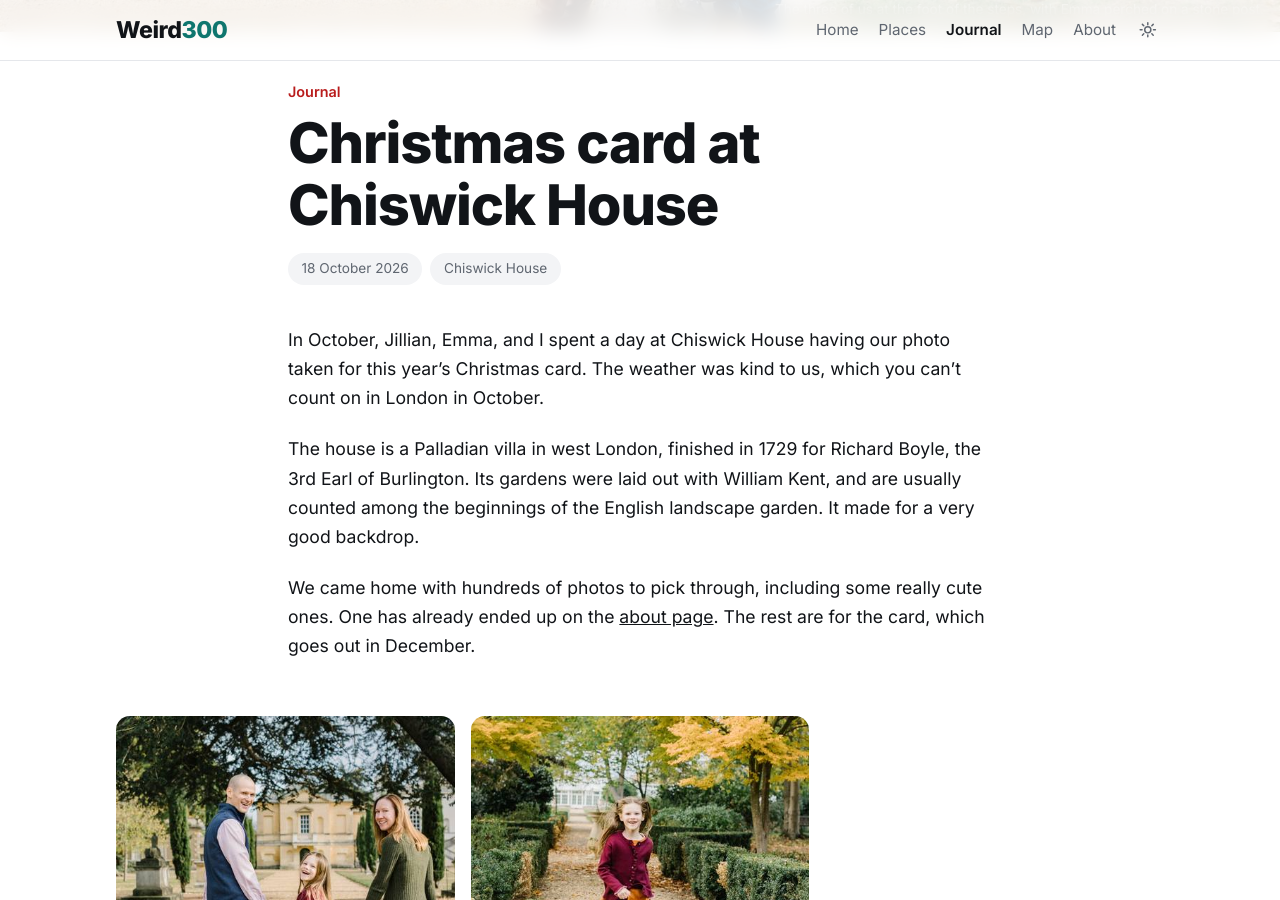
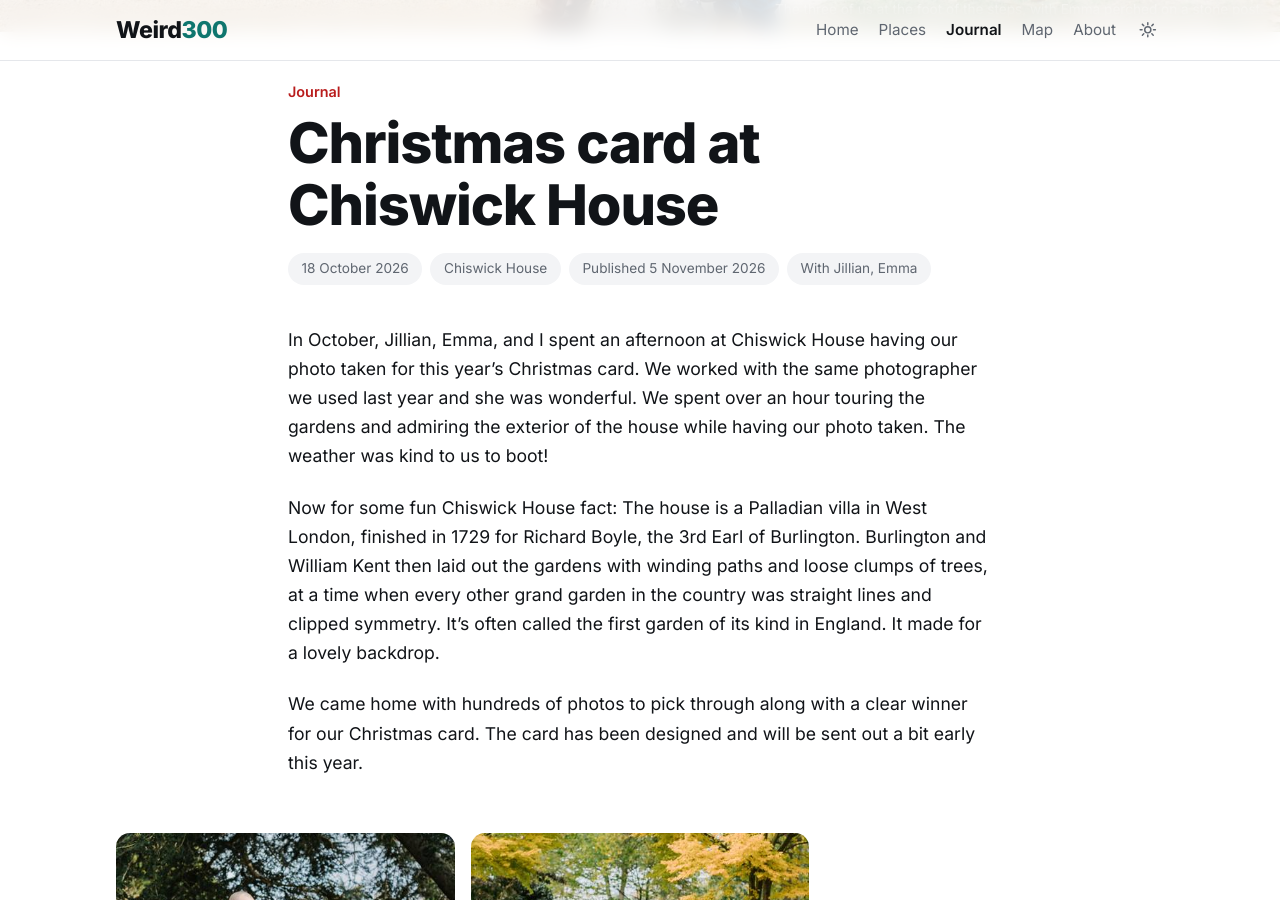
Before and after one commit to tchingos/weird300, a Jekyll site: the page built from _posts/2026-10-18-christmas-card-at-chiswick-house.md, in a window 1280 px wide and 900 px high, scrolled down 731 px. Built offline with Jekyll 4.4.1, drawn with Linux system fonts in a browser that asks for light colours.

Commit message:
Give journal posts a published date and a with pill
Tim's rewrite of the Chiswick House post, plus the two pills it was missing.
Places already showed "Published" and "With" through place-facts.html; posts
built their pill row inline in the layout and showed neither.

That row now comes from post-facts.html, mirroring the place include. The
generator fills both fields in, so future posts get them without a hand-edit,
and new_post.py takes --with the way new_visit.py already does.

Published dates are backfilled from the commit that first added each post:
11 October for the book, 5 November for Chiswick House.

Co-Authored-By: Claude Opus 5 <noreply@anthropic.com>

```diff
--- /dev/null
+++ b/_includes/post-facts.html
@@ -0,0 +1,11 @@
+{%- comment -%}
+  The pill row under a journal post's title. Params: post.
+  Mirrors place-facts.html, minus the fields that only a place in the book has.
+{%- endcomment -%}
+{% assign p = include.post %}
+<ul class="facts">
+  <li>{{ p.date | date: "%-d %B %Y" }}</li>
+  {% if p.location and p.location != "" %}<li>{{ p.location }}</li>{% endif %}
+  {% if p.published %}<li>Published {{ p.published | date: "%-d %B %Y" }}</li>{% endif %}
+  {% if p.with and p.with != "" %}<li>With {{ p.with }}</li>{% endif %}
+</ul>
--- a/_layouts/post.html
+++ b/_layouts/post.html
@@ -2,7 +2,7 @@
 layout: default
 ---
 <article class="place post">
-  {% capture meta %}<ul class="facts"><li>{{ page.date | date: "%-d %B %Y" }}</li>{% if page.location %}<li>{{ page.location }}</li>{% endif %}</ul>{% endcapture %}
+  {% capture meta %}{% include post-facts.html post=page %}{% endcapture %}
   {% include hero.html doc=page eyebrow="Journal" meta=meta %}
 
   <div class="prose">{{ content }}</div>
--- a/_posts/2026-10-18-christmas-card-at-chiswick-house.md
+++ b/_posts/2026-10-18-christmas-card-at-chiswick-house.md
@@ -4,6 +4,8 @@ summary: A family photo shoot in the gardens at Chiswick House, and the start of
 location: Chiswick House
 lat: 51.4837
 lng: -0.2587
+published: 2026-11-05
+with: Jillian, Emma
 photos:
 - file: 02.jpg
   shape: landscape
@@ -16,8 +18,8 @@ photos:
   caption: "Emma running down a hedge-lined path under the yellow autumn leaves."
 ---
 
-In October, Jillian, Emma, and I spent a day at Chiswick House having our photo taken for this year's Christmas card. The weather was kind to us, which you can't count on in London in October.
+In October, Jillian, Emma, and I spent an afternoon at Chiswick House having our photo taken for this year’s Christmas card. We worked with the same photographer we used last year and she was wonderful. We spent over an hour touring the gardens and admiring the exterior of the house while having our photo taken. The weather was kind to us to boot!
 
-The house is a Palladian villa in west London, finished in 1729 for Richard Boyle, the 3rd Earl of Burlington. Its gardens were laid out with William Kent, and are usually counted among the beginnings of the English landscape garden. It made for a very good backdrop.
+Now for some fun Chiswick House fact: The house is a Palladian villa in West London, finished in 1729 for Richard Boyle, the 3rd Earl of Burlington. Burlington and William Kent then laid out the gardens with winding paths and loose clumps of trees, at a time when every other grand garden in the country was straight lines and clipped symmetry. It's often called the first garden of its kind in England. It made for a lovely backdrop.
 
-We came home with hundreds of photos to pick through, including some really cute ones. One has already ended up on the [about page]({{ '/about/' | relative_url }}). The rest are for the card, which goes out in December.
+We came home with hundreds of photos to pick through along with a clear winner for our Christmas card. The card has been designed and will be sent out a bit early this year.
--- a/scripts/new_post.py
+++ b/scripts/new_post.py
@@ -26,6 +26,7 @@ def parse_args() -> argparse.Namespace:
     ap.add_argument("title", help="Post title")
     ap.add_argument("photos", nargs="*", type=Path, help="Photo files and/or folders")
     ap.add_argument("--date", type=date.fromisoformat, help="YYYY-MM-DD")
+    ap.add_argument("--with", dest="companions", help="Who came along")
     ap.add_argument("--slug", help="Override the slug derived from the title")
     return ap.parse_args()
 
@@ -45,7 +46,7 @@ def main() -> None:
         imported = photos.import_all(sources, site.photo_dir("post", slug))
         dates = [p.taken for p in imported if p.taken]
         day = args.date or (min(dates) if dates else date.today())
-        page = new_post(site.post_path(day, slug), args.title)
+        page = new_post(site.post_path(day, slug), args.title, args.companions)
     page.add_photos(imported)
     page.save()
 
```
Also changed, not shown: _posts/2026-10-06-the-book-arrives.md (+1 -0 lines), 1 other file.
